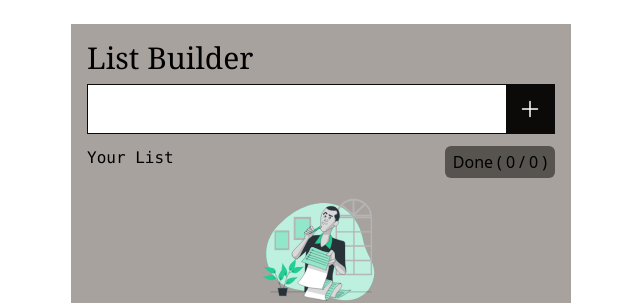
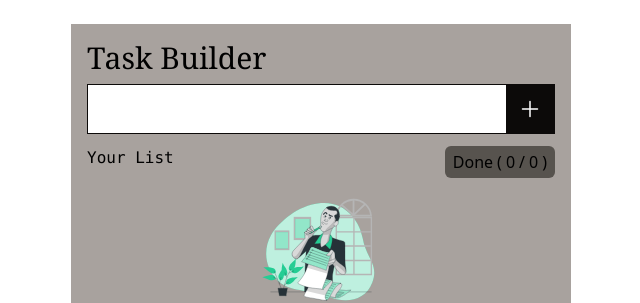
Before and after one commit to nandayekhaungkyaw/todo-vite, a website built with Vite: page index.html in a window 1280 px wide. Shown: the top 303 px of the page, 319-959 px from the left. Built offline with nearby package versions, Linux system fonts and the light colour scheme.

Commit message:
v-1.0.5-rename

```diff
--- a/index.html
+++ b/index.html
@@ -12,7 +12,7 @@
 <body>
     <main class=" bg-stone-400 min-w-[400px] max-w-[500px] m-auto p-4 mt-6">
         <header class=" w-full   text-3xl placeholder:">
-            <h1 class="font-serif animate__animated animate__zoomIn">List Builder</h1>
+            <h1 class="font-serif animate__animated animate__zoomIn">Task Builder</h1>
 
         </header>
 
```
